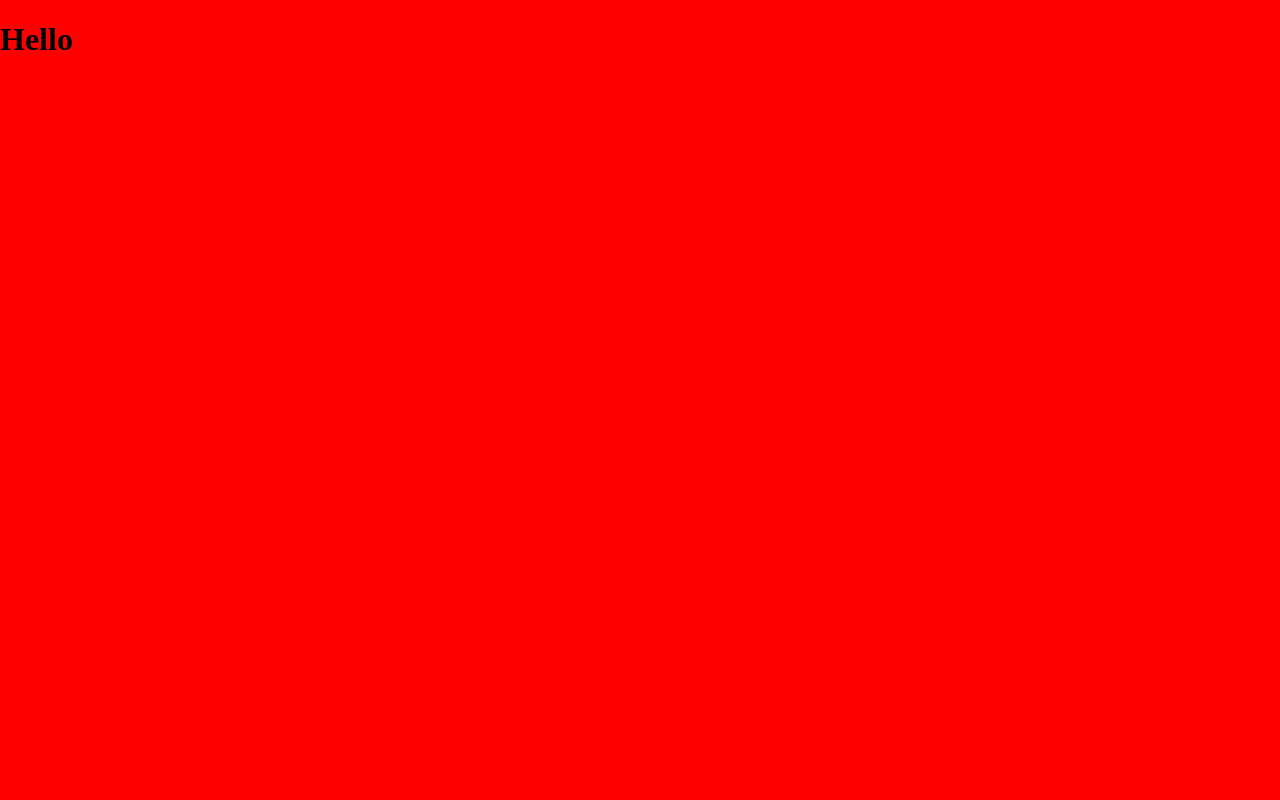
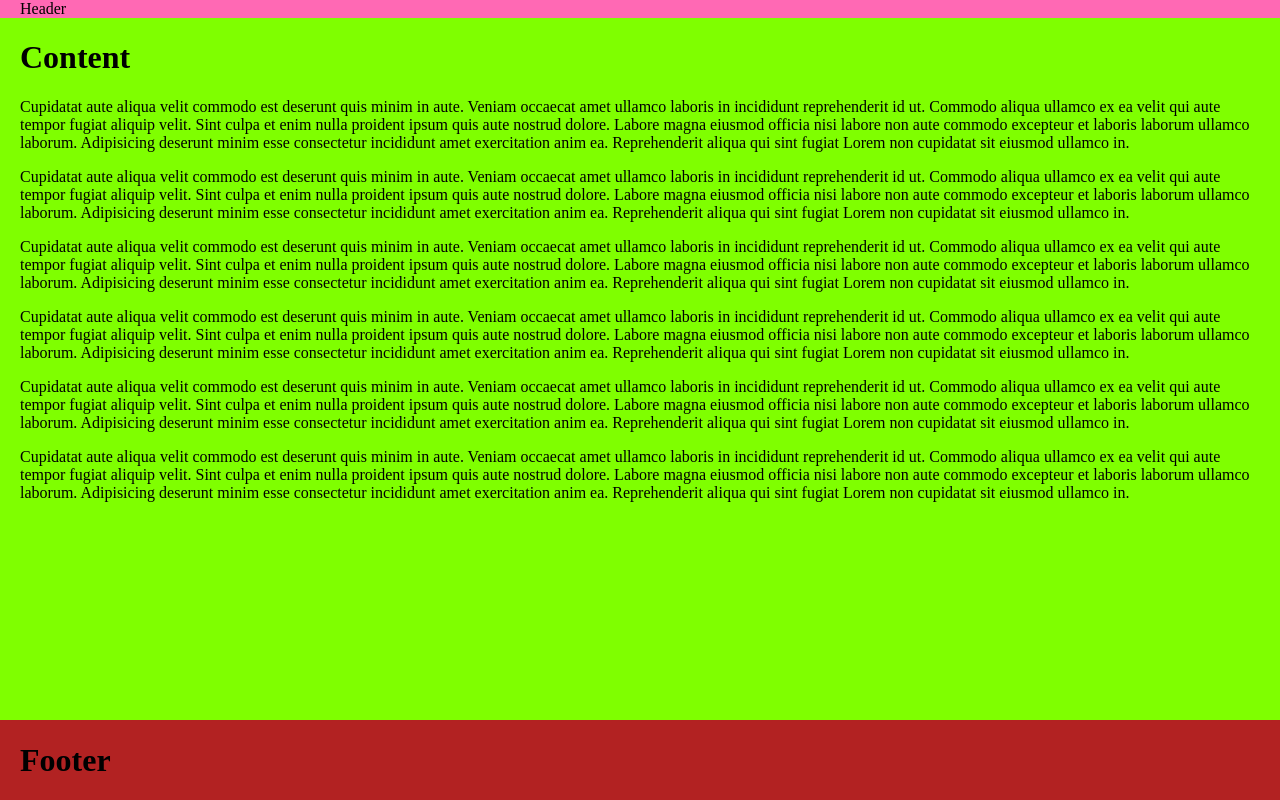
Before and after one commit to akambetov/nerelog, a React app: page / in a window 1280 px wide. Built offline with nearby package versions, Linux system fonts and the light colour scheme.

Commit message:
feat: ScreenLayout.Header, ScreenLayout.Content, ScreenLayout.Footer

```diff
--- a/src/components/screen-layout/index.jsx
+++ b/src/components/screen-layout/index.jsx
@@ -1,7 +1,17 @@
 import React from 'react'
 
-import { LayoutStyled } from './style'
+import { LayoutStyled, HeaderStyled, ContentStyled, FooterStyled } from './style'
 
 const ScreenLayout = ({ ...rest }) => <LayoutStyled {...rest} />
 
+const HeaderSection = ({ ...rest }) => <HeaderStyled {...rest} />
+
+const ContentSection = ({ ...rest }) => <ContentStyled {...rest} />
+
+const FooterSection = ({ ...rest }) => <FooterStyled {...rest} />
+
+ScreenLayout.Header = HeaderSection
+ScreenLayout.Content = ContentSection
+ScreenLayout.Footer = FooterSection
+
 export default ScreenLayout
--- a/src/components/screen-layout/style.jsx
+++ b/src/components/screen-layout/style.jsx
@@ -1,10 +1,32 @@
 import React from 'react'
 import PropTypes from 'prop-types'
 
-import styles from './style.scss'
+import style from './style.scss'
 
-export const LayoutStyled = ({ children }) => <div className={styles.layout}>{children}</div>
+export const LayoutStyled = ({ children }) => <div className={style.layout}>{children}</div>
 
 LayoutStyled.propTypes = {
     children: PropTypes.node.isRequired
 }
+
+export const HeaderStyled = ({ title }) => title && <div className={style.header}>{title}</div>
+
+HeaderStyled.propTypes = {
+    title: PropTypes.string
+}
+
+HeaderStyled.defaultProps = {
+    title: ''
+}
+
+export const ContentStyled = ({ children }) => <div className={style.content}>{children}</div>
+
+ContentStyled.propTypes = {
+    children: PropTypes.node.isRequired
+}
+
+export const FooterStyled = ({ children }) => <div className={style.footer}>{children}</div>
+
+FooterStyled.propTypes = {
+    children: PropTypes.node.isRequired
+}
--- a/src/components/screen-layout/style.scss
+++ b/src/components/screen-layout/style.scss
@@ -1,7 +1,25 @@
 .layout {
-  display: grid;
   height: 100vh;
   display: flex;
   flex-direction: column;
-  background-color: red;
+  background-color: lightblue;
 }
+
+.header, .content, .footer {
+  padding: 0 20px;
+}
+
+.header {
+  background-color: hotpink;
+}
+
+.content {
+  flex-grow: 1;
+  background-color: chartreuse;
+}
+
+.footer {
+  position: sticky;
+  bottom: 0;
+  background-color: firebrick;
+}
--- a/src/features/main-page/index.jsx
+++ b/src/features/main-page/index.jsx
@@ -4,6 +4,74 @@ import ScreenLayout from '../../components/screen-layout'
 
 export default () => (
     <ScreenLayout>
-        <h1>Hello</h1>
+        <ScreenLayout.Header title="Header" />
+        <ScreenLayout.Content>
+            <h1>Content</h1>
+            <div>
+                <p>
+                    Cupidatat aute aliqua velit commodo est deserunt quis minim in aute. Veniam
+                    occaecat amet ullamco laboris in incididunt reprehenderit id ut. Commodo aliqua
+                    ullamco ex ea velit qui aute tempor fugiat aliquip velit. Sint culpa et enim
+                    nulla proident ipsum quis aute nostrud dolore. Labore magna eiusmod officia nisi
+                    labore non aute commodo excepteur et laboris laborum ullamco laborum.
+                    Adipisicing deserunt minim esse consectetur incididunt amet exercitation anim
+                    ea. Reprehenderit aliqua qui sint fugiat Lorem non cupidatat sit eiusmod ullamco
+                    in.
+                </p>
+                <p>
+                    Cupidatat aute aliqua velit commodo est deserunt quis minim in aute. Veniam
+                    occaecat amet ullamco laboris in incididunt reprehenderit id ut. Commodo aliqua
+                    ullamco ex ea velit qui aute tempor fugiat aliquip velit. Sint culpa et enim
+                    nulla proident ipsum quis aute nostrud dolore. Labore magna eiusmod officia nisi
+                    labore non aute commodo excepteur et laboris laborum ullamco laborum.
+                    Adipisicing deserunt minim esse consectetur incididunt amet exercitation anim
+                    ea. Reprehenderit aliqua qui sint fugiat Lorem non cupidatat sit eiusmod ullamco
+                    in.
+                </p>
+                <p>
+                    Cupidatat aute aliqua velit commodo est deserunt quis minim in aute. Veniam
+                    occaecat amet ullamco laboris in incididunt reprehenderit id ut. Commodo aliqua
+                    ullamco ex ea velit qui aute tempor fugiat aliquip velit. Sint culpa et enim
+                    nulla proident ipsum quis aute nostrud dolore. Labore magna eiusmod officia nisi
+                    labore non aute commodo excepteur et laboris laborum ullamco laborum.
+                    Adipisicing deserunt minim esse consectetur incididunt amet exercitation anim
+                    ea. Reprehenderit aliqua qui sint fugiat Lorem non cupidatat sit eiusmod ullamco
+                    in.
+                </p>
+                <p>
+                    Cupidatat aute aliqua velit commodo est deserunt quis minim in aute. Veniam
+                    occaecat amet ullamco laboris in incididunt reprehenderit id ut. Commodo aliqua
+                    ullamco ex ea velit qui aute tempor fugiat aliquip velit. Sint culpa et enim
+                    nulla proident ipsum quis aute nostrud dolore. Labore magna eiusmod officia nisi
+                    labore non aute commodo excepteur et laboris laborum ullamco laborum.
+                    Adipisicing deserunt minim esse consectetur incididunt amet exercitation anim
+                    ea. Reprehenderit aliqua qui sint fugiat Lorem non cupidatat sit eiusmod ullamco
+                    in.
+                </p>
+                <p>
+                    Cupidatat aute aliqua velit commodo est deserunt quis minim in aute. Veniam
+                    occaecat amet ullamco laboris in incididunt reprehenderit id ut. Commodo aliqua
+                    ullamco ex ea velit qui aute tempor fugiat aliquip velit. Sint culpa et enim
+                    nulla proident ipsum quis aute nostrud dolore. Labore magna eiusmod officia nisi
+                    labore non aute commodo excepteur et laboris laborum ullamco laborum.
+                    Adipisicing deserunt minim esse consectetur incididunt amet exercitation anim
+                    ea. Reprehenderit aliqua qui sint fugiat Lorem non cupidatat sit eiusmod ullamco
+                    in.
+                </p>
+                <p>
+                    Cupidatat aute aliqua velit commodo est deserunt quis minim in aute. Veniam
+                    occaecat amet ullamco laboris in incididunt reprehenderit id ut. Commodo aliqua
+                    ullamco ex ea velit qui aute tempor fugiat aliquip velit. Sint culpa et enim
+                    nulla proident ipsum quis aute nostrud dolore. Labore magna eiusmod officia nisi
+                    labore non aute commodo excepteur et laboris laborum ullamco laborum.
+                    Adipisicing deserunt minim esse consectetur incididunt amet exercitation anim
+                    ea. Reprehenderit aliqua qui sint fugiat Lorem non cupidatat sit eiusmod ullamco
+                    in.
+                </p>
+            </div>
+        </ScreenLayout.Content>
+        <ScreenLayout.Footer>
+            <h1>Footer</h1>
+        </ScreenLayout.Footer>
     </ScreenLayout>
 )
```
